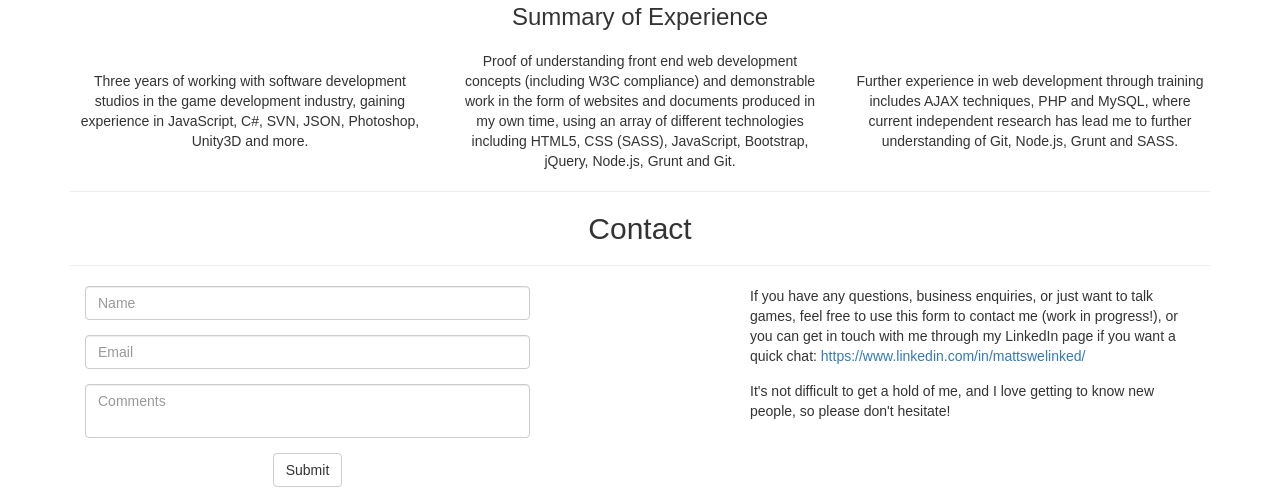
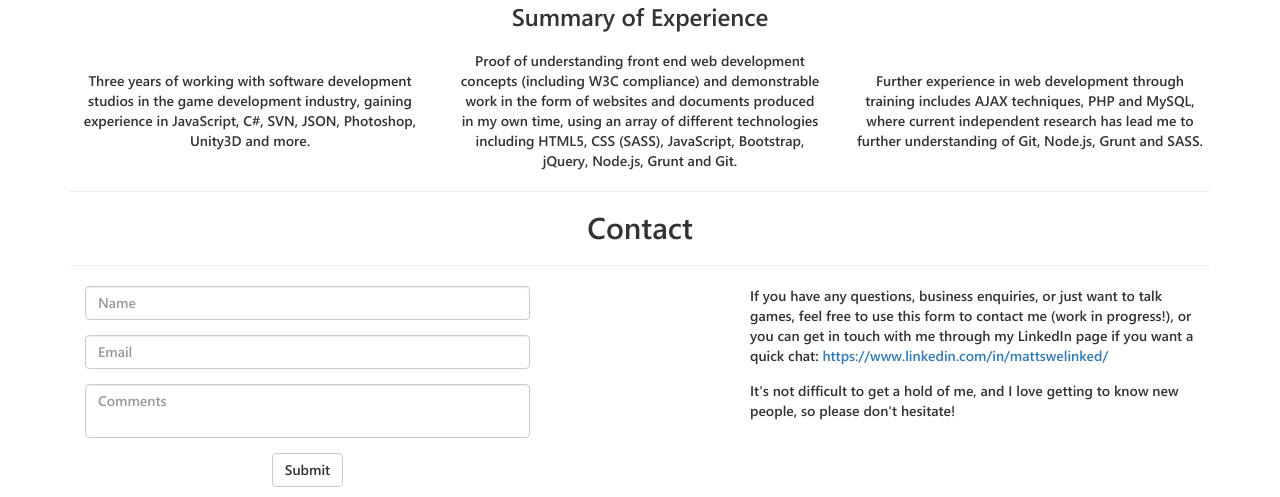
Before and after one commit to MTsaikodev/MTsaikodev.github.io, a website: page index.html in a window 1280 px wide. Shown: the part 1355-1852 px from the top of the page. Drawn offline with nearby package versions, Linux system fonts and the light colour scheme.

Commit message:
Added new font that should be supported on several browsers

```diff
--- a/CSS/styles.sass
+++ b/CSS/styles.sass
@@ -1,6 +1,13 @@
 //VARIABLES
 $bgGrey: rgb(82, 82, 80)
 $bgLightBlue: rgb(92, 216, 255)
+
+@font-face
+  font-family: 'WeblySleek'
+  src: url('/Fonts/weblysleekuisb.eot')
+  src: url('/Fonts/weblysleekuisb?#iefix') format('embedded-opentype'), url('/Fonts/weblysleekuisb.woff') format('woff'), url('/Fonts/weblysleekuisb.ttf') format('truetype'), url('/Fonts/weblysleekuisb.svg#WeblySleek') format('svg')
+  font-weight: normal
+  font-style: normal
 
 h1
   font-size: 20px
@@ -11,7 +18,7 @@ h1
 
 body
   padding-top: 30px
-  font-family: Bahnschrift, sans-serif
+  font-family: WeblySleek, sans-serif
 
 p
   margin: 0
```
Also changed, not shown: CSS/styles.css, Fonts/weblysleekuisb.ttf (added), Fonts/weblysleekuisb.woff (added), 2 other files.
